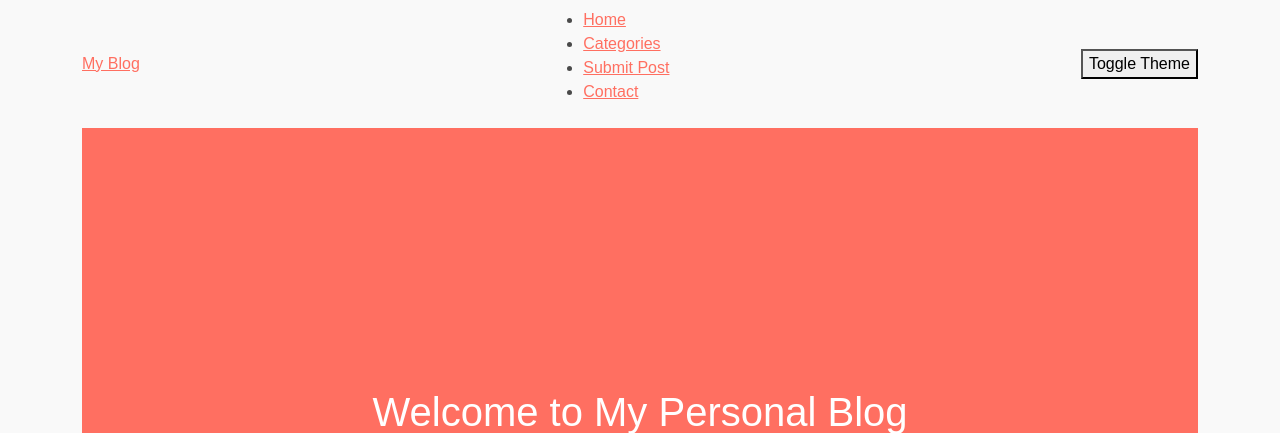
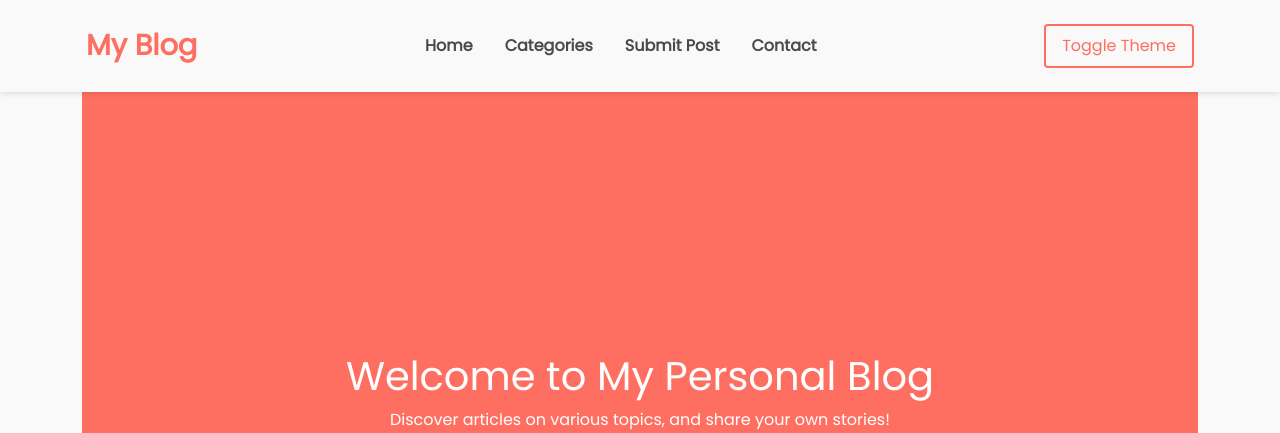
Before and after one commit to WebDev-Plan-1/Level2-Project, a PHP site: page / in a window 1280 px wide. Shown: the top 433 px of the page. Run offline with PHP 8.4, Linux system fonts and the light colour scheme.

Commit message:
Adding navbar SCSS styles

```diff
--- a/index.html
+++ b/index.html
@@ -11,6 +11,9 @@
     <title>Personal Blog CMS - Home</title>
     <!-- Link to the main CSS stylesheet -->
     <link rel="stylesheet" href="css/main.css" />
+
+    <!-- Link to fonts or icons if موجود -->
+    <link href="https://fonts.googleapis.com/css2?family=Poppins&display=swap" rel="stylesheet">
 </head>
 
 <body>
--- /dev/null
+++ b/scss/base/_navbar.scss
@@ -0,0 +1,71 @@
+// ==========================
+// Navbar Styles
+// ==========================
+
+@use '../abstracts/variables' as v;
+@use '../abstracts/mixins' as m;
+
+.navbar {
+  position: sticky; // Make navbar sticky on top
+  top: 0;
+  width: 100%;
+  background-color: v.$light-bg;
+  box-shadow: 0 2px 5px rgba(0,0,0,0.1);
+  z-index: 1000;
+
+  .container {
+    display: flex;
+    justify-content: space-between;
+    align-items: center;
+    padding: v.$spacing-md;
+  }
+
+  .logo {
+    font-family: v.$font-main;
+    font-size: 1.8rem;
+    font-weight: bold;
+    color: v.$primary-color;
+    text-decoration: none;
+  }
+
+  .nav-links {
+    list-style: none;
+    display: flex;
+    gap: v.$spacing-lg;
+    margin: 0;
+    padding: 0;
+
+    li {
+      a {
+        color: v.$secondary-color;
+        text-decoration: none;
+        font-weight: 600;
+        @include m.transition(0.3s);
+
+        &:hover,
+        &:focus {
+          color: v.$primary-color;
+          outline: none;
+        }
+      }
+    }
+  }
+
+  #theme-toggle {
+    background: none;
+    border: 2px solid v.$primary-color;
+    border-radius: 4px;
+    padding: v.$spacing-sm v.$spacing-md;
+    font-family: v.$font-main;
+    color: v.$primary-color;
+    cursor: pointer;
+    @include m.transition(0.3s);
+
+    &:hover,
+    &:focus {
+      background-color: v.$primary-color;
+      color: #fff;
+      outline: none;
+    }
+  }
+}
--- a/scss/main.scss
+++ b/scss/main.scss
@@ -27,6 +27,7 @@
 @use 'base/components';
 
 // Import base styles for different sections
+@use 'base/navbar';      // for navbar (used site-wide)
 @use 'base/hero';        // for index.html hero section
 @use 'base/posts';       // for index.html posts section
 @use 'base/footer';      // for footer section (used site-wide)
```
Also changed, not shown: css/main.css, 1 other file.
